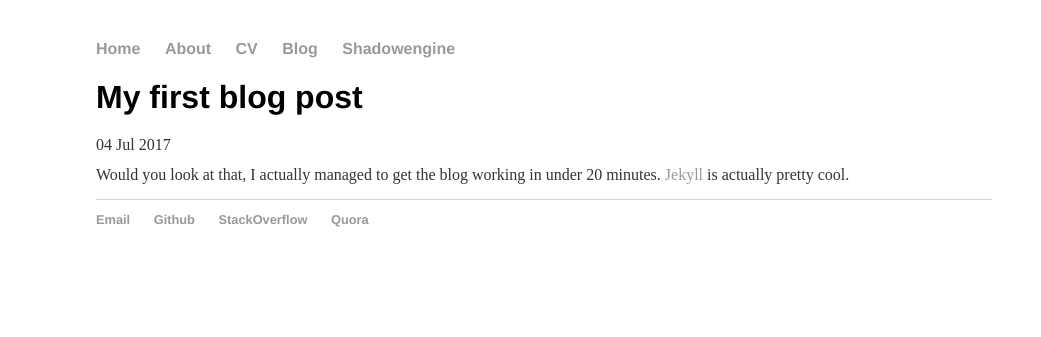
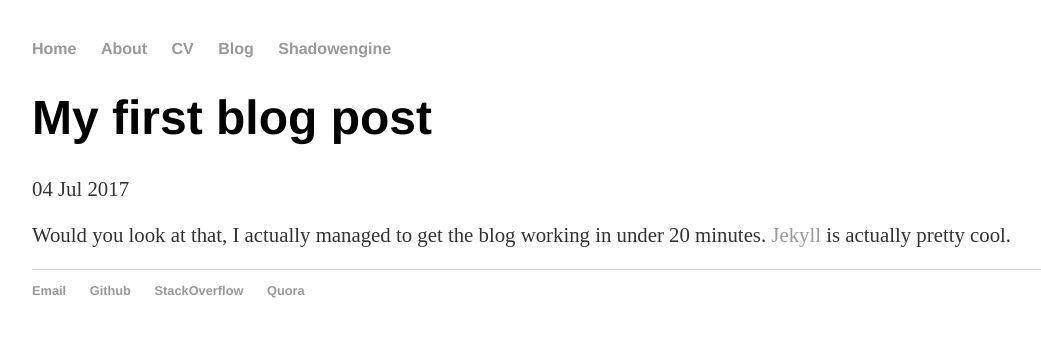
Before and after one commit to ShadowWarden/shadowwarden.github.io, a Jekyll site: the page built from _posts/2017-07-04-first-blog.md, in a window 1280 px wide. Shown: the top 337 px of the page, without its empty margins (96-1137 px from the left). Built offline with Jekyll 4.4.1, drawn with Linux system fonts in a browser that asks for light colours.

Commit message:
Minor Style changes

```diff
--- a/css/main.css
+++ b/css/main.css
@@ -1,6 +1,6 @@
 body {
     margin: 40px auto;
-    width: 70%;
+    width: 80%;
 }
 nav ul, footer ul {
     font-family:'Helvetica', 'Arial', 'Sans-Serif';
@@ -20,12 +20,12 @@ a:hover {
     text-decoration: underline;
 }
 h1 {
-    font-size: 2em;
+    font-size: 3em;
     font-family:'Helvetica', 'Arial', 'Sans-Serif';
 }
 p {
-    font-size: 1.0em;
-    line-height: 0.9em;
+    font-size: 1.3em;
+    line-height: 1.2em;
     color: #333;
 }
 footer {
```
